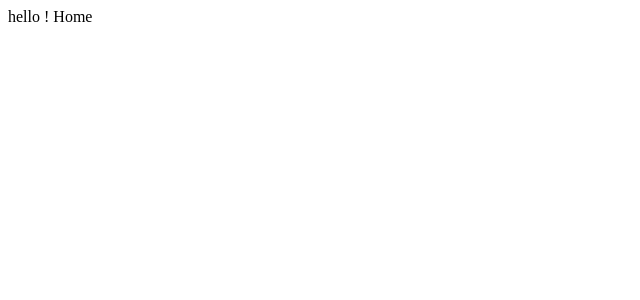
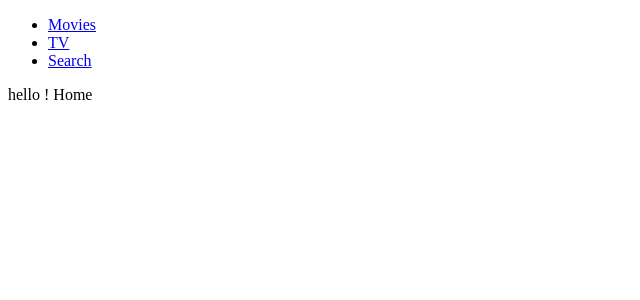
Before and after one commit to callmedevmomo/momoflix, a React (Create React App) app: page / in a window 1280 px wide. Shown: the top 300 px of the page, without its empty margins (0-640 px from the left). Built offline with nearby package versions, Linux system fonts and the light colour scheme.

Commit message:
React Router Part Two

```diff
--- a/src/Components/App.js
+++ b/src/Components/App.js
@@ -1,8 +1,10 @@
 import React from "react";
 import Router from "Components/Router";
+import Header from "Components/Header";
 function App() {
   return (
     <>
+      <Header />
       <Router />
     </>
   );
--- /dev/null
+++ b/src/Components/Header.js
@@ -0,0 +1,17 @@
+import React from "react";
+
+export default () => (
+  <header>
+    <ul>
+      <li>
+        <a href="/">Movies</a>
+      </li>
+      <li>
+        <a href="/tv">TV</a>
+      </li>
+      <li>
+        <a href="/search">Search</a>
+      </li>
+    </ul>
+  </header>
+);
--- a/src/Components/Router.js
+++ b/src/Components/Router.js
@@ -1,15 +1,22 @@
 import React from "react";
-import { HashRouter as Router, Route } from "react-router-dom";
+import {
+  BrowserRouter as Router,
+  Route,
+  Redirect,
+  Switch
+} from "react-router-dom";
 import Home from "Routes/Home";
 import TV from "Routes/TV";
 import Search from "Routes/Search";
 
 export default () => (
   <Router>
-    <>
+    <Switch>
       <Route path="/" exact component={Home} />
       <Route path="/tv" exact component={TV} />
+      {/* <Route path="/tv/popular" render={() => <h1>Popular</h1>} /> */}
       <Route path="/search" exact component={Search} />
-    </>
+      <Redirect from="*" to="/" />
+    </Switch>
   </Router>
 );
--- a/src/Routes/TV.js
+++ b/src/Routes/TV.js
@@ -1 +1 @@
-export default () => "TV";
+export default () => "hello ! TV";
```
